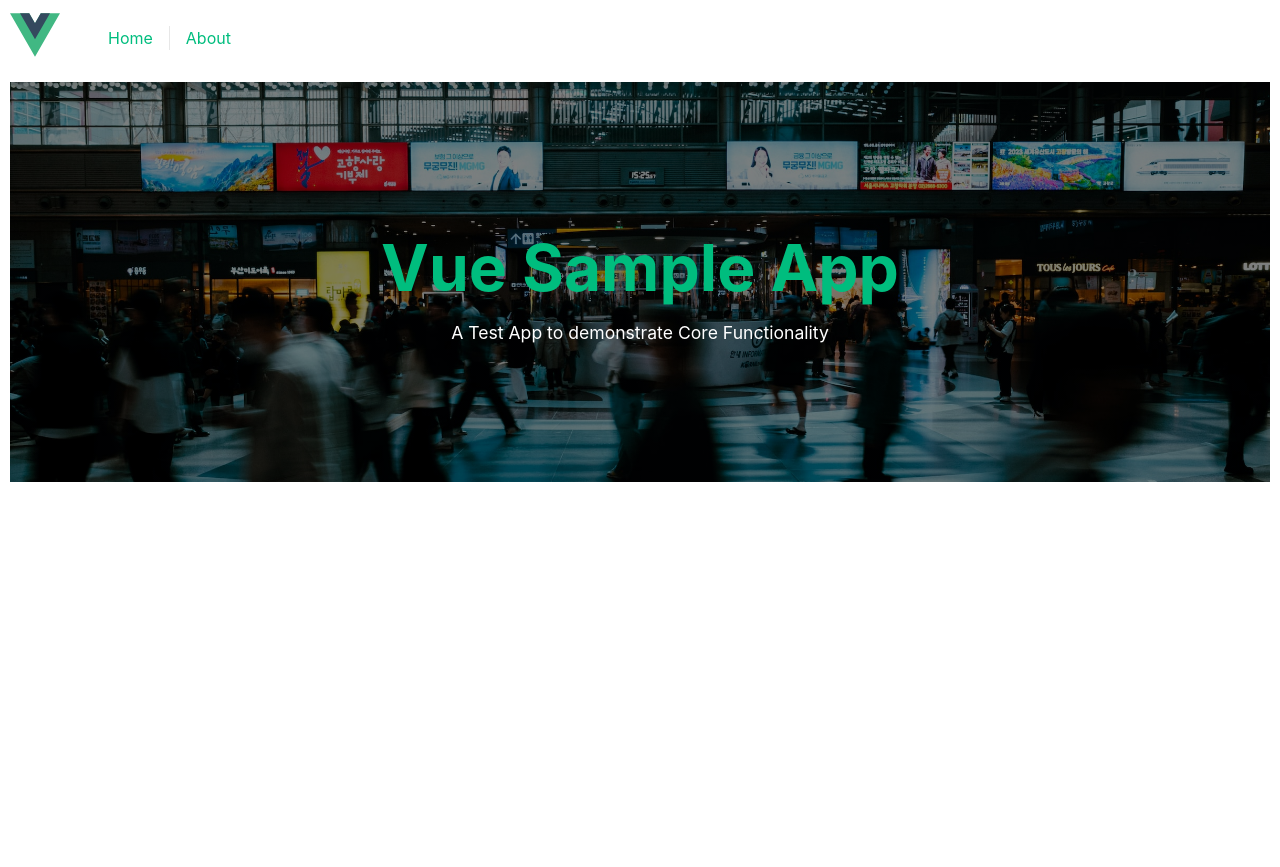
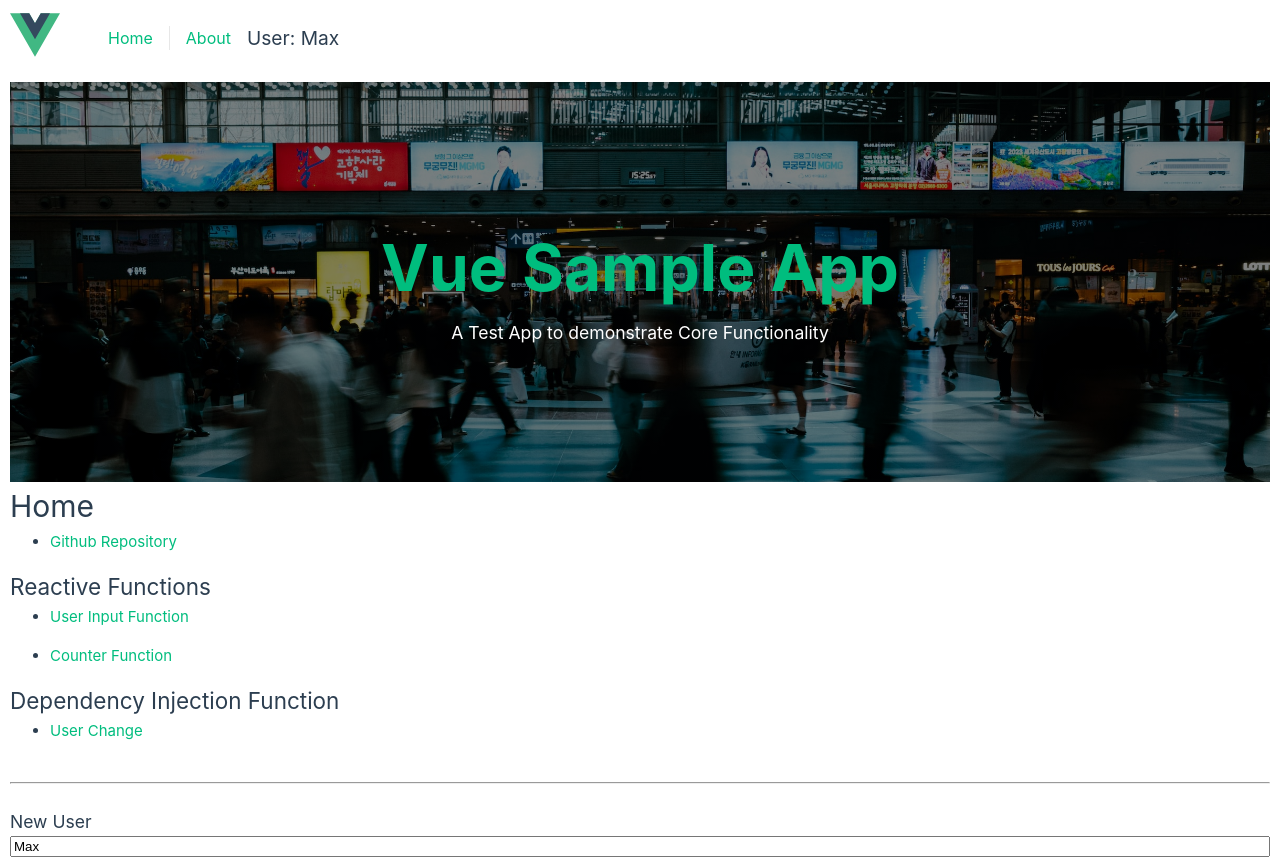
Before and after one commit to MaxTyrchan/VueSampleApp, a Vue app: page /user-change in a window 1280 px wide. Before the commit the page ends 800 px from the top, so only its background shows below. Built offline with nearby package versions, Linux system fonts and the light colour scheme.

Commit message:
implemented reactivity functions

```diff
--- a/src/App.vue
+++ b/src/App.vue
@@ -2,6 +2,10 @@
 import { RouterView } from "vue-router";
 import Header from "./components/Header.vue";
 import Hero from "./components/Hero.vue";
+import { ref, provide } from "vue";
+
+const user = ref("Max");
+provide("user", user);
 </script>
 
 <template>
--- a/src/components/ConditionalsLoops.vue
+++ /dev/null
@@ -1,19 +0,0 @@
-<script setup lang="ts">
-import { ref } from "vue";
-
-const show = ref(true);
-const list = ref([1, 2, 3]);
-</script>
-
-<template>
-  <button @click="show = !show">Toggle List</button>
-  <button @click="list.push(list.length + 1)">Push Number</button>
-  <button @click="list.pop()">Pop Number</button>
-  <button @click="list.reverse()">Reverse List</button>
-
-  <ul v-if="show && list.length">
-    <li v-for="item of list">{{ item }}</li>
-  </ul>
-  <p v-else-if="list.length">List is not empty, but hidden.</p>
-  <p v-else>List is empty.</p>
-</template>
--- a/src/components/Counter.vue
+++ b/src/components/Counter.vue
@@ -1,11 +1,21 @@
 <script setup lang="ts">
-import { ref } from "vue";
+import type { computed } from "@vue/reactivity";
+import { ref, watchEffect } from "vue";
 
 const count = ref(0);
 
 const increment = () => {
-  count.value++;
+  count.value = count.value++;
 };
+
+const decrement = () => {
+  count.value--;
+};
+
+//function reactively tracking its dependencies and re-runs it whenever the dependencies are changed
+watchEffect(() => {
+  console.log(count.value);
+});
 </script>
 
 <template>
@@ -13,5 +23,6 @@ const increment = () => {
     <h1>Counter</h1>
     <p>Count: {{ count }}</p>
     <button @click="increment">Increment</button>
+    <button @click="decrement">Decrement</button>
   </div>
 </template>
--- a/src/components/Header.vue
+++ b/src/components/Header.vue
@@ -1,4 +1,8 @@
-<script setup lang="ts"></script>
+<script setup lang="ts">
+import { inject } from "vue";
+
+const user = inject("user");
+</script>
 
 <template>
   <header>
@@ -13,6 +17,7 @@
       <RouterLink to="/">Home</RouterLink>
       <RouterLink to="/about">About</RouterLink>
     </nav>
+    <h3>User: {{ user }}</h3>
   </header>
 </template>
 
@@ -55,6 +60,8 @@ nav a:first-of-type {
 
 h3 {
   font-size: 1.2rem;
+  text-align: center;
+  align-self: center;
 }
 
 @media (min-width: 1024px) {
@@ -67,10 +74,22 @@ h3 {
     margin: 0 2rem 0 0;
   }
 
+  p {
+    font-size: 1rem;
+    text-align: center;
+    margin-top: 1rem;
+  }
+
   nav {
     text-align: left;
     font-size: 1rem;
     margin-top: 1rem;
   }
+
+  h3 {
+    font-size: 1.2rem;
+    text-align: center;
+    align-self: center;
+  }
 }
 </style>
--- /dev/null
+++ b/src/components/UserChange.vue
@@ -0,0 +1,10 @@
+<script setup lang="ts">
+import { inject } from "vue";
+
+const user = inject("user");
+</script>
+
+<template>
+  <h3>New User</h3>
+  <input v-model="user" />
+</template>
--- a/src/views/HomeView.vue
+++ b/src/views/HomeView.vue
@@ -11,12 +11,18 @@ import { RouterView } from "vue-router";
           >Github Repository</a
         >
       </li>
+    </ul>
+    <h2>Reactive Functions</h2>
+    <ul>
       <li><a href="/user-input">User Input Function</a></li>
       <li>
-        <a href="/conditionals-loops">Conditionals and Loops Functions</a>
+        <a href="/counter">Counter Function</a>
       </li>
+    </ul>
+    <h2>Dependency Injection Function</h2>
+    <ul>
       <li>
-        <a href="/counter">Counter Function</a>
+        <a href="/user-change">User Change</a>
       </li>
     </ul>
   </div>
```
Also changed, not shown: src/router/index.ts (+5 -5 lines).
